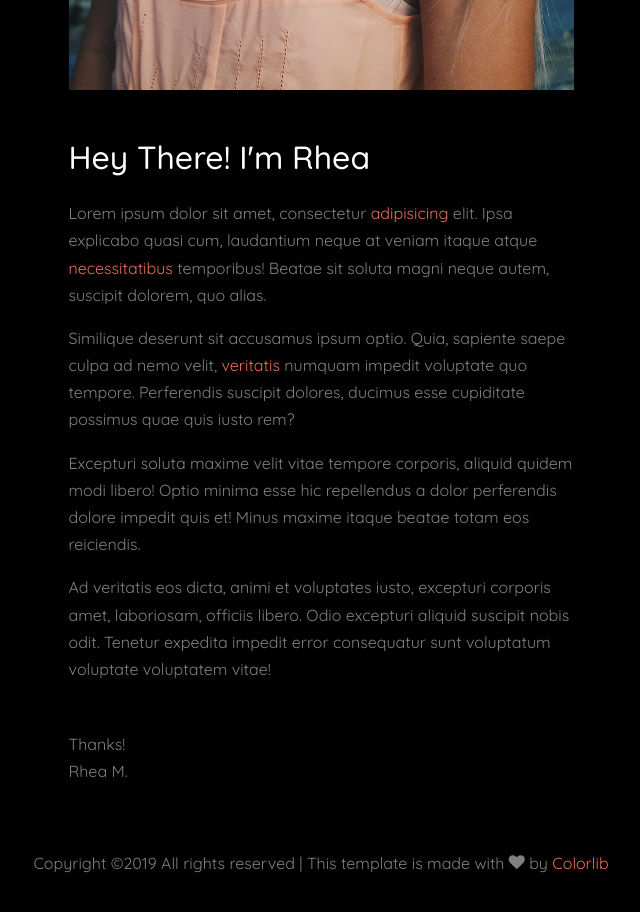
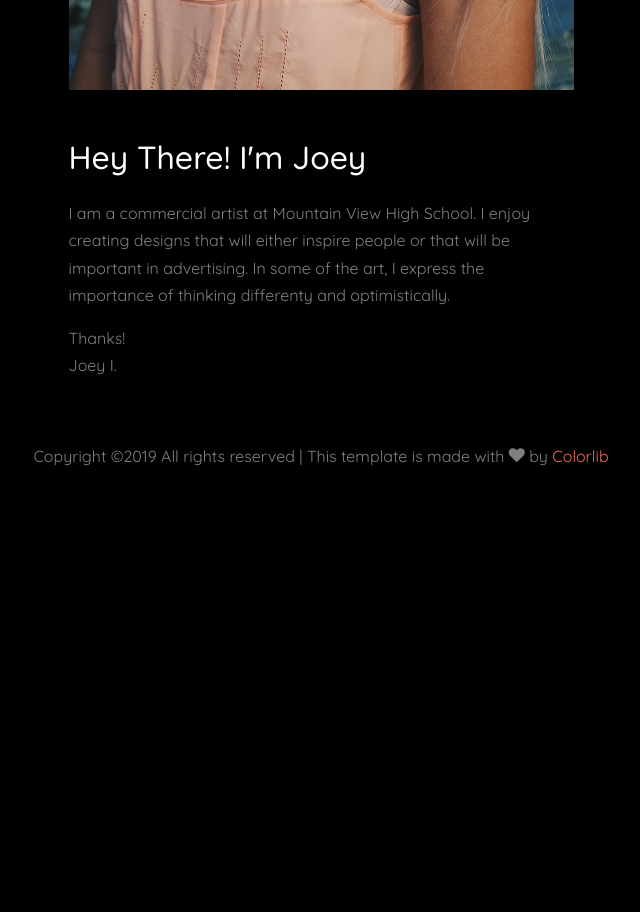
Before and after one commit to commericalartweb/CommercialArt.github.io, a plain HTML site: page shutter/bio.html in a window 1280 px wide. Shown: the part 620-1532 px from the top of the page, without its empty margins (194-834 px from the left). After the commit the page ends 1154 px from the top, so only its background shows below. Drawn offline with Linux system fonts and the light colour scheme; files whose address does not match are found by name.

Commit message:
Update bio.html

```diff
--- a/shutter/bio.html
+++ b/shutter/bio.html
@@ -69,16 +69,13 @@
             <img src="images/img_1.jpg" alt="Image" class="img-fluid">
           </figure>
 
-          <h2 class="text-white mb-4" data-aos="fade-up">Hey There! I'm Rhea</h2>
+          <h2 class="text-white mb-4" data-aos="fade-up">Hey There! I'm Joey</h2>
 
           <div class="row" data-aos="fade-up">
             <div class="col-md-12">
-              <p>Lorem ipsum dolor sit amet, consectetur <a href="#">adipisicing</a> elit. Ipsa explicabo quasi cum, laudantium neque at veniam itaque atque <a href="#">necessitatibus</a> temporibus! Beatae sit soluta magni neque autem, suscipit dolorem, quo alias.</p>
-              <p>Similique deserunt sit accusamus ipsum optio. Quia, sapiente saepe culpa ad nemo velit, <a href="#">veritatis</a> numquam impedit voluptate quo tempore. Perferendis suscipit dolores, ducimus esse cupiditate possimus quae quis iusto rem?</p>
-              <p>Excepturi soluta maxime velit vitae tempore corporis, aliquid quidem modi libero! Optio minima esse hic repellendus a dolor perferendis dolore impedit quis et! Minus maxime itaque beatae totam eos reiciendis.</p>
-              <p class="mb-5">Ad veritatis eos dicta, animi et voluptates iusto, excepturi corporis amet, laboriosam, officiis libero. Odio excepturi aliquid suscipit nobis odit. Tenetur expedita impedit error consequatur sunt voluptatum voluptate voluptatem vitae!</p>
+              <p>I am a commercial artist at Mountain View High School. I enjoy creating designs that will either inspire people or that will be important in advertising. In some of the art, I express the importance of thinking differenty and optimistically.</p>
 
-              <p cass="mt-4">Thanks! <br> Rhea M.</p>
+              <p cass="mt-4">Thanks! <br> Joey I.</p>
             </div>
           </div>
         </div>
```
